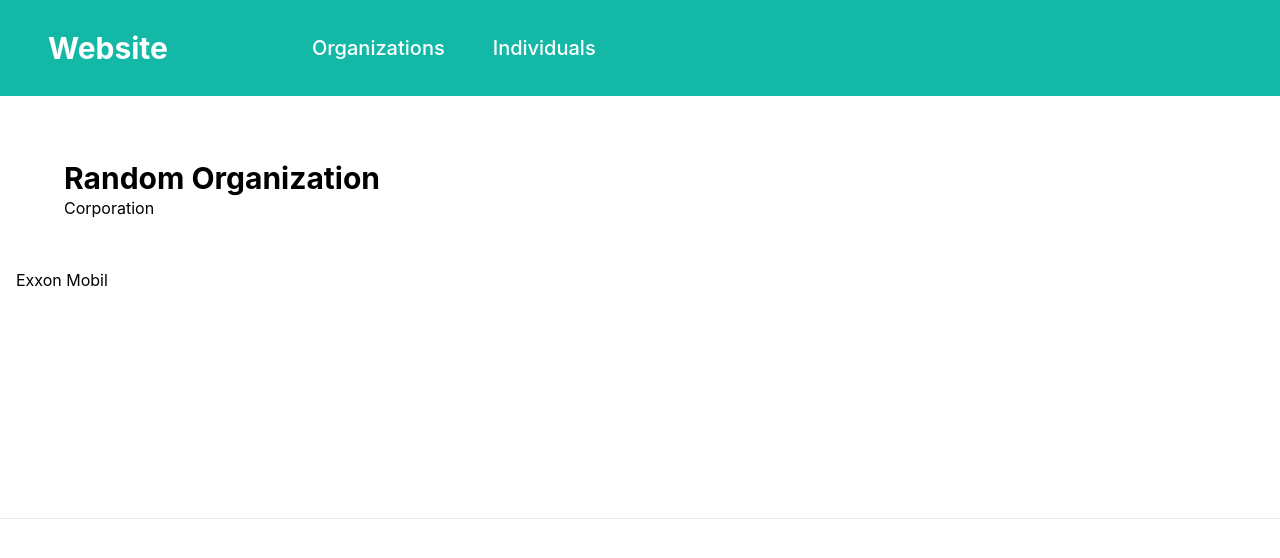
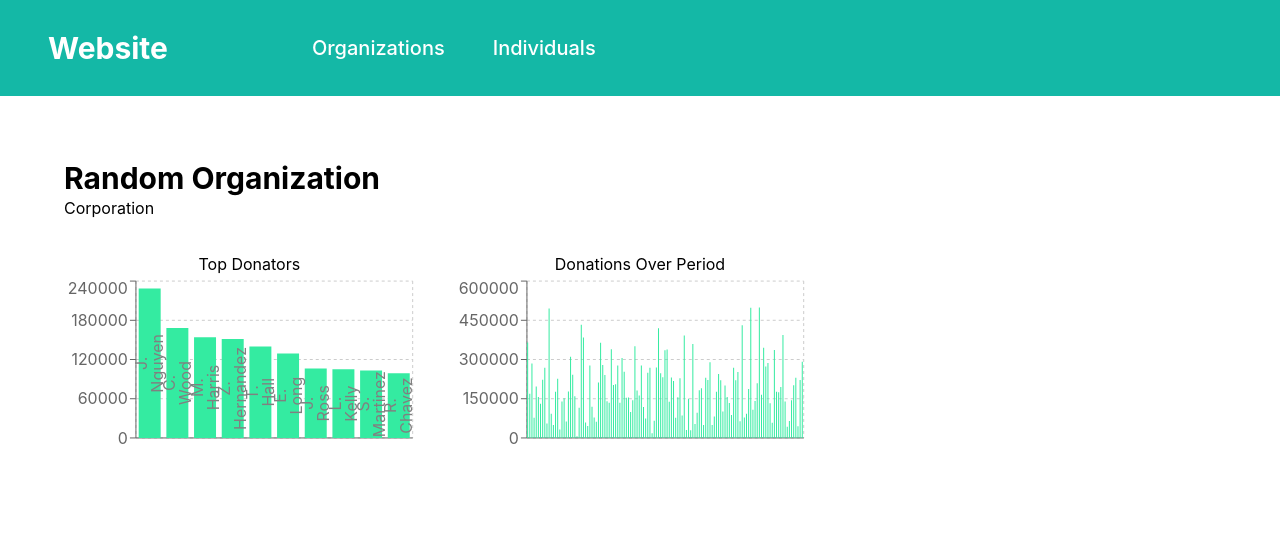
Before and after one commit to Caleb-Sutherland/votingbuck-frontend, a React (Create React App) app: page /organizations/1 in a window 1280 px wide. Shown: the top 558 px of the page. Built offline with nearby package versions, Linux system fonts and the light colour scheme.

Commit message:
adding graphs + testing eslint

```diff
--- a/package.json
+++ b/package.json
@@ -6,6 +6,7 @@
     "@testing-library/jest-dom": "^5.16.1",
     "@testing-library/react": "^12.1.2",
     "@testing-library/user-event": "^13.5.0",
+    "@types/recharts": "^1.8.23",
     "react": "^17.0.2",
     "react-dom": "^17.0.2",
     "react-redux": "^7.2.6",
--- a/src/components/Tile.tsx
+++ /dev/null
@@ -1,10 +0,0 @@
-import React from "react";
-
-export default function Tile(props: any) {
-  const graph = props.graph;
-  return (
-    <div className="rounded-xl h-full w-2/6 w-2/6 bg-slate-100 p-2 flex content-center justify-center justify-items-center items-center">
-      {graph}
-    </div>
-  );
-}
--- /dev/null
+++ b/src/components/organization_charts/DonationsOverPeriod.tsx
@@ -0,0 +1,64 @@
+import React, { useState } from "react";
+
+import { useSelector, useDispatch } from "react-redux";
+import { Dispatch } from "redux";
+import { addOrganizationPeriod } from "../../store/actions/organizationActionCreators";
+import {
+  BarChart,
+  Bar,
+  Cell,
+  XAxis,
+  YAxis,
+  CartesianGrid,
+  Tooltip,
+  Legend,
+  ResponsiveContainer,
+  Label,
+  LabelList,
+} from "recharts";
+
+export default function DonationsOverPeriod(props: any) {
+  const [localPeriod, setLocalPeriod] = useState(props.globalPeriod);
+
+  // Access the redux store
+  const organizations: Record<number, IOrganization> = useSelector(
+    (state: DataState) => state.organizations
+  );
+
+  const data = organizations[props.orgId].periods[localPeriod].donationsByMonth;
+  const formattedData = data.map((item: any) => {
+      return
+  })
+
+   const test = 5;
+  return (
+    <div className="h-full w-full">
+      <div className="w-full flex justify-center">
+        <span>Donations Over Period</span>
+      </div>
+      <ResponsiveContainer width="100%" height="100%">
+        <BarChart
+          width={500}
+          height={300}
+          data={data}
+          margin={{
+            top: 5,
+            right: 30,
+            left: 20,
+            bottom: 5,
+          }}
+        >
+          <CartesianGrid strokeDasharray="3 3" />
+          <XAxis dataKey="month_start_date" tick={false} />
+          <YAxis />
+          <Tooltip
+            formatter={(value: string, field: string, props: any) => {
+              console.log(props);
+            }}
+          />
+          <Bar dataKey="amount_donated" fill="#34eba1"></Bar>
+        </BarChart>
+      </ResponsiveContainer>
+    </div>
+  );
+}
--- /dev/null
+++ b/src/components/organization_charts/TopDonatorsGraph.tsx
@@ -0,0 +1,74 @@
+import React, { useState } from "react";
+
+import { useSelector, useDispatch } from "react-redux";
+import { Dispatch } from "redux";
+import { addOrganizationPeriod } from "../../store/actions/organizationActionCreators";
+import {
+  BarChart,
+  Bar,
+  Cell,
+  XAxis,
+  YAxis,
+  CartesianGrid,
+  Tooltip,
+  Legend,
+  ResponsiveContainer,
+  Label,
+  LabelList,
+} from "recharts";
+
+export default function TopDonatorsGraph(props: any) {
+  const [localPeriod, setLocalPeriod] = useState(props.globalPeriod);
+
+  // Access the redux store
+  const organizations: Record<number, IOrganization> = useSelector(
+    (state: DataState) => state.organizations
+  );
+
+  // Data for feed the graph
+  const data = organizations[props.orgId].periods[localPeriod].topDonators;
+
+  return (
+    <div className="h-full w-full">
+      <div className="w-full flex justify-center">
+        <span>Top Donators</span>
+      </div>
+      <ResponsiveContainer width="100%" height="100%">
+        <BarChart
+          width={500}
+          height={300}
+          data={data}
+          margin={{
+            top: 5,
+            right: 30,
+            left: 20,
+            bottom: 5,
+          }}
+        >
+          <CartesianGrid strokeDasharray="3 3" />
+          <XAxis dataKey="contributor" tick={false} />
+          <YAxis />
+          <Tooltip
+            formatter={(value: string, field: string) => {
+              return [value, "Amount donated:"];
+            }}
+          />
+          <Bar dataKey="total_amount" fill="#34eba1">
+            <LabelList
+              dataKey="contributor"
+              formatter={(name: string): string => {
+                const names: string[] = name.split(" ");
+                if (names.length > 1) {
+                  return names[0][0] + ". " + names[1];
+                } else {
+                  return name;
+                }
+              }}
+              angle={270}
+            />
+          </Bar>
+        </BarChart>
+      </ResponsiveContainer>
+    </div>
+  );
+}
--- a/src/pages/Organization.tsx
+++ b/src/pages/Organization.tsx
@@ -1,12 +1,12 @@
-import React, { useState, useEffect, useCallback } from "react";
-import TestChart from "../components/TestChart";
-import TestPieChart from "../components/TestPieChart";
-import Tile from "../components/Tile";
+import React, { useState } from "react";
 import { data as tempData } from "../components/TempData";
 
 import { useSelector, useDispatch } from "react-redux";
 import { Dispatch } from "redux";
 import { addOrganizationPeriod } from "../store/actions/organizationActionCreators";
+
+import TopDonatorsGraph from "../components/organization_charts/TopDonatorsGraph";
+import DonationsOverPeriod from "../components/organization_charts/DonationsOverPeriod";
 
 // Define an interface for the data that we expect to read in
 interface test {
@@ -52,9 +52,11 @@ export default function Organization() {
           <h1 className="text-3xl font-bold">Random Organization</h1>
           <span>Corporation</span>
         </div>
-        <div className="container mx-auto h-screen w-full overflow-auto">
-          <div className="h-2/6 w-full p-4 flex space-x-4 border-b border-b-black-300">
-            {organizations[org_id].name}
+        <div className="pl-14 pr-14 h-screen w-full overflow-auto">
+          <div className="grid grid-cols-12 grid-rows-4 gap-1 h-full">
+            <div className="col-start-1 col-end-5 row-span-1"><TopDonatorsGraph orgId={org_id} globalPeriod={current_period}/></div>
+            <div className="col-start-5 col-end-9 row-span-1"><DonationsOverPeriod orgId={org_id} globalPeriod={current_period}/></div>
+
           </div>
         </div>
       </div>
```
Also changed, not shown: .eslintrc.json, 1 other file (tests, documents, lock files or other folders).
